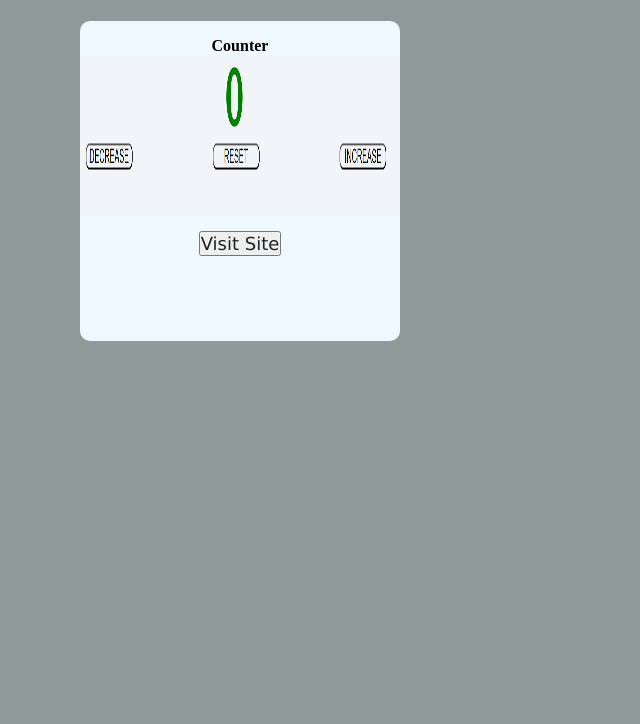
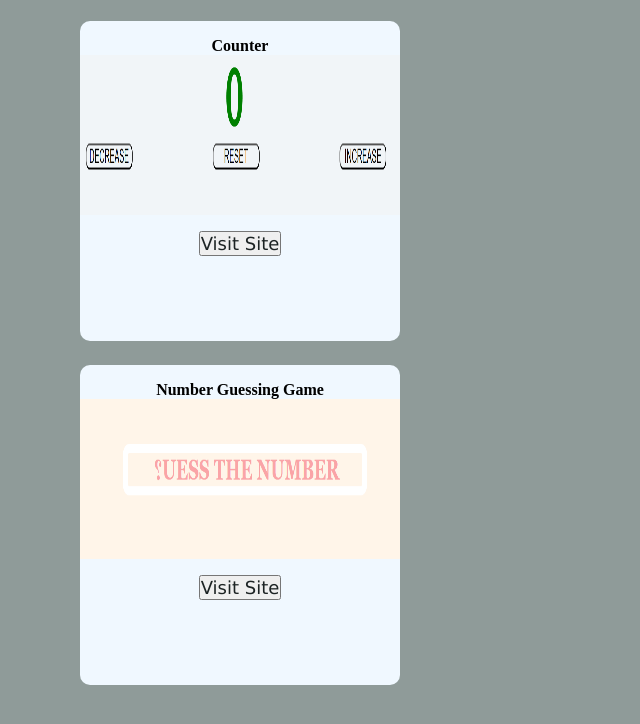
Before and after one commit to Aayan-Ali-Hashim/-Portfolio_Projects, a plain HTML site: page index.html in a window 1280 px wide. Shown: the part 400-1124 px from the top of the page, without its empty margins (0-640 px from the left). Drawn offline with Linux system fonts and the light colour scheme.

Commit message:
gueesing game added

```diff
--- a/index.html
+++ b/index.html
@@ -24,5 +24,13 @@
 
             </span>
         </div>
+        <div class="project1-container">
+            <h4>Number Guessing Game</h4>
+            <img src="guesssnip.PNG" alt="">
+            <span>
+                <button><a href="/guessnumber/intro_page/index.html">Visit Site</a></button>
+
+            </span>
+        </div>
 </body>
 </html>
```
Also changed, not shown: guessnumber/intro_page/index.html (+1 -1 lines), guesssnip.PNG (added).
